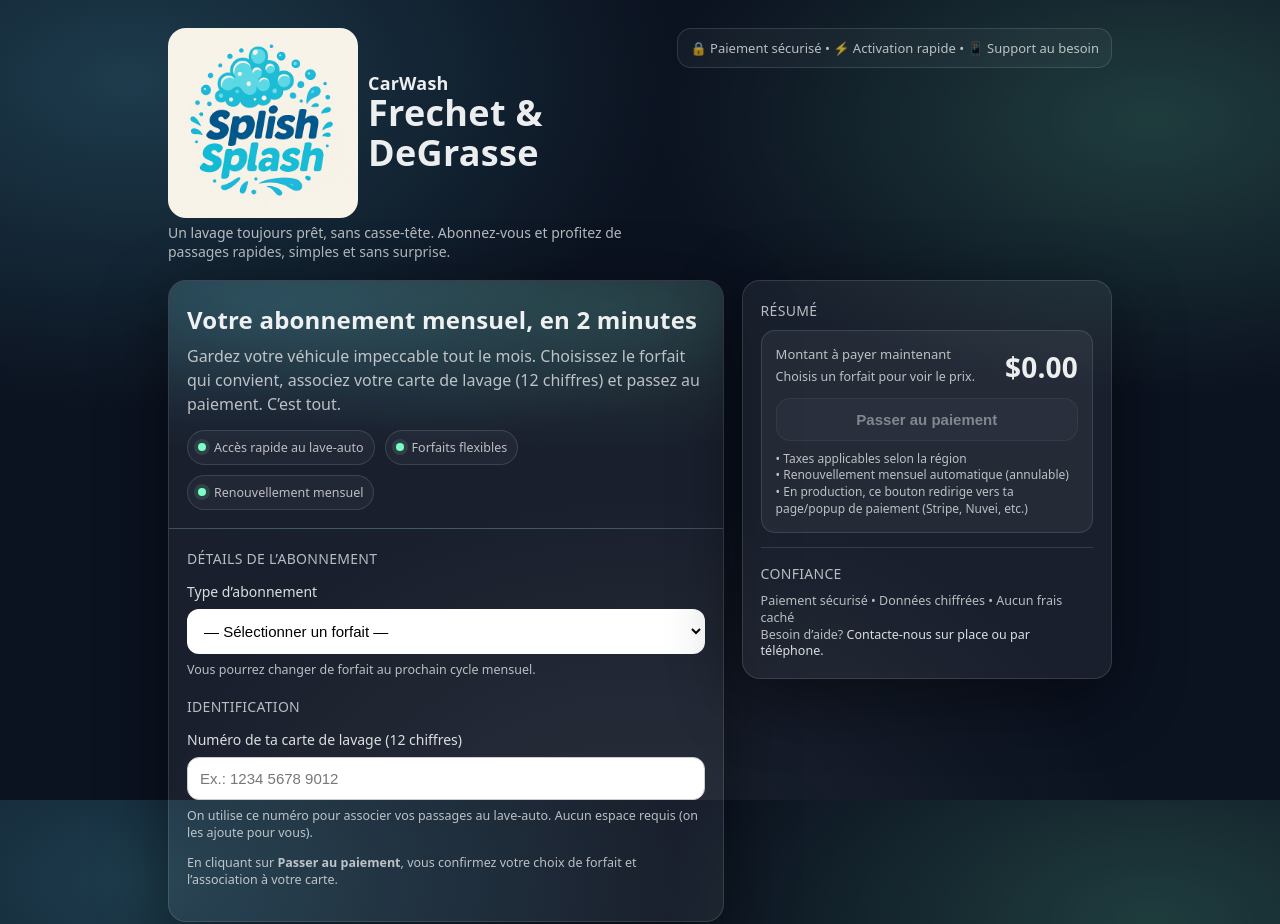
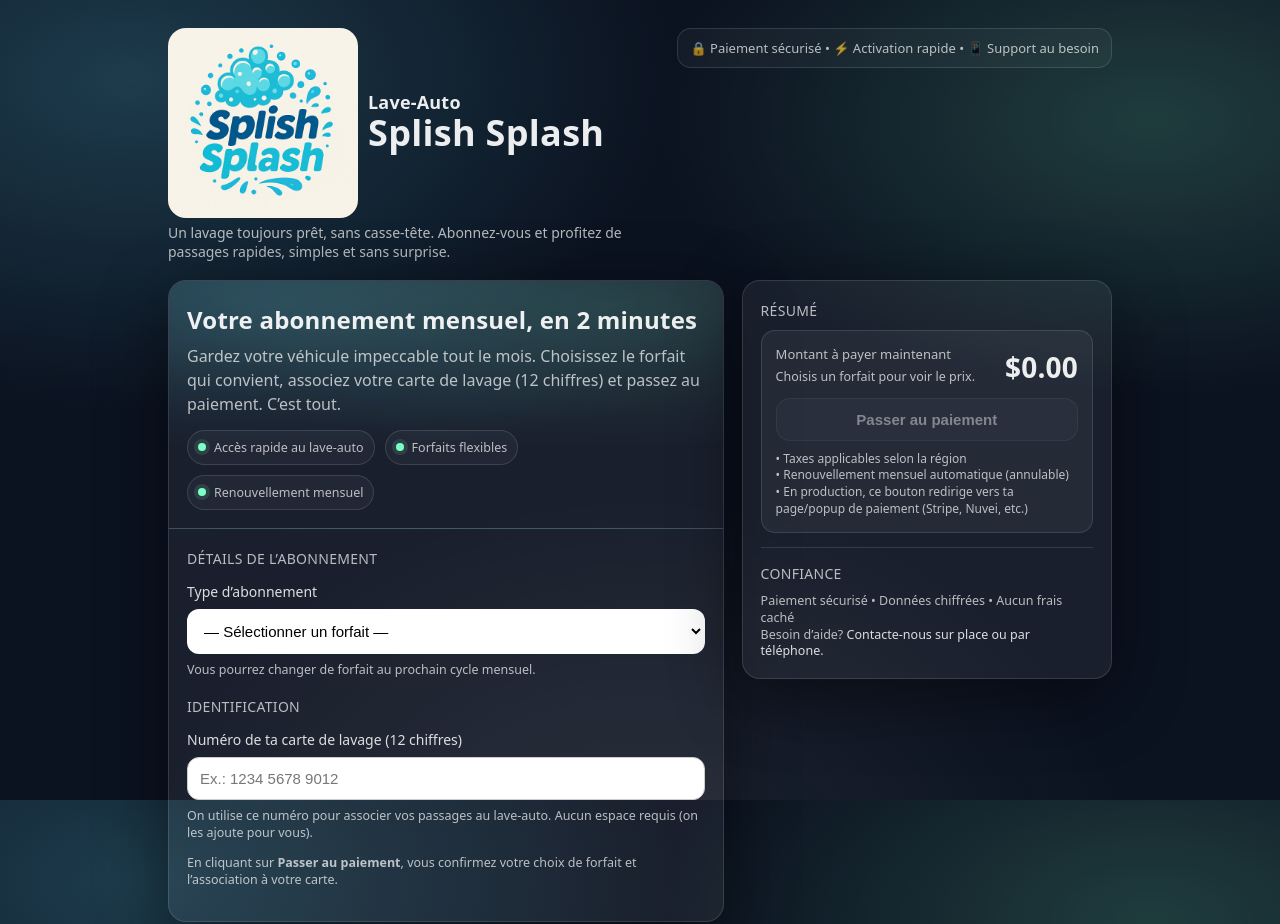
Before and after one commit to 4msdd9bcxb-eng/carwash, a plain HTML site: page index.html in a window 1280 px wide. Shown: the top 924 px of the page. Drawn offline with Linux system fonts and the light colour scheme.

Commit message:
Update index.html

```diff
--- a/index.html
+++ b/index.html
@@ -4,7 +4,7 @@
   <meta charset="utf-8" />
   <meta name="viewport" content="width=device-width,initial-scale=1" />
   <title>Abonnements | Lave-Auto Splish Splash</title>
-  <meta name="description" content="Choisis ton abonnement mensuel et paie en ligne pour profiter du CarWash Frechet & DeGrasse." />
+  <meta name="description" content="Choisissez votre abonnement mensuel et payez en ligne pour profiter d'économies." />
 
   <style>
     :root{
@@ -368,8 +368,8 @@
  		   class="brand-image"
  		 />
 	  <div class="brand-text">
-  		CarWash
- 		 <span class="brand-name">Frechet &amp; DeGrasse</span>
+  		Lave-Auto
+ 		 <span class="brand-name">Splish Splash</span>
 	  </div>
 
 	</div>
```
